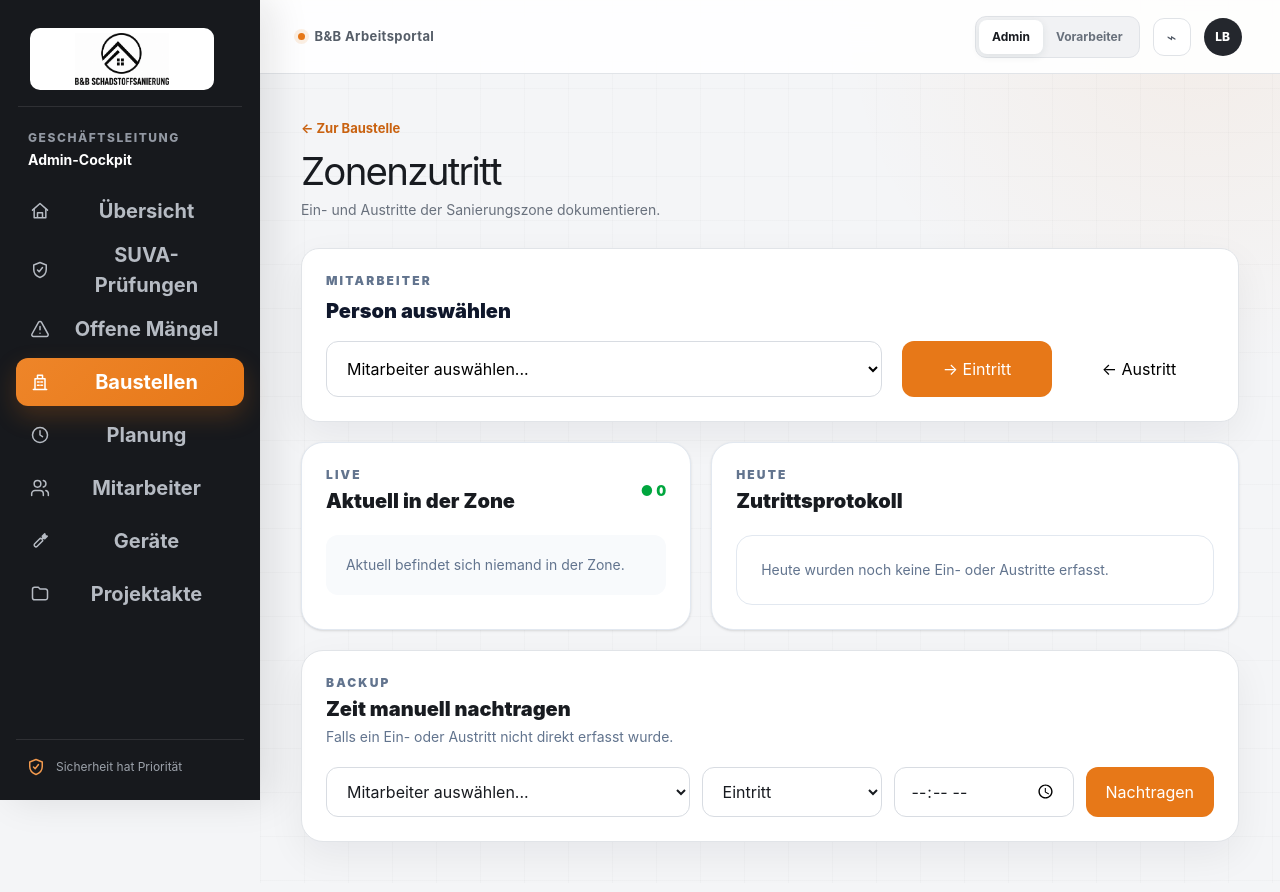
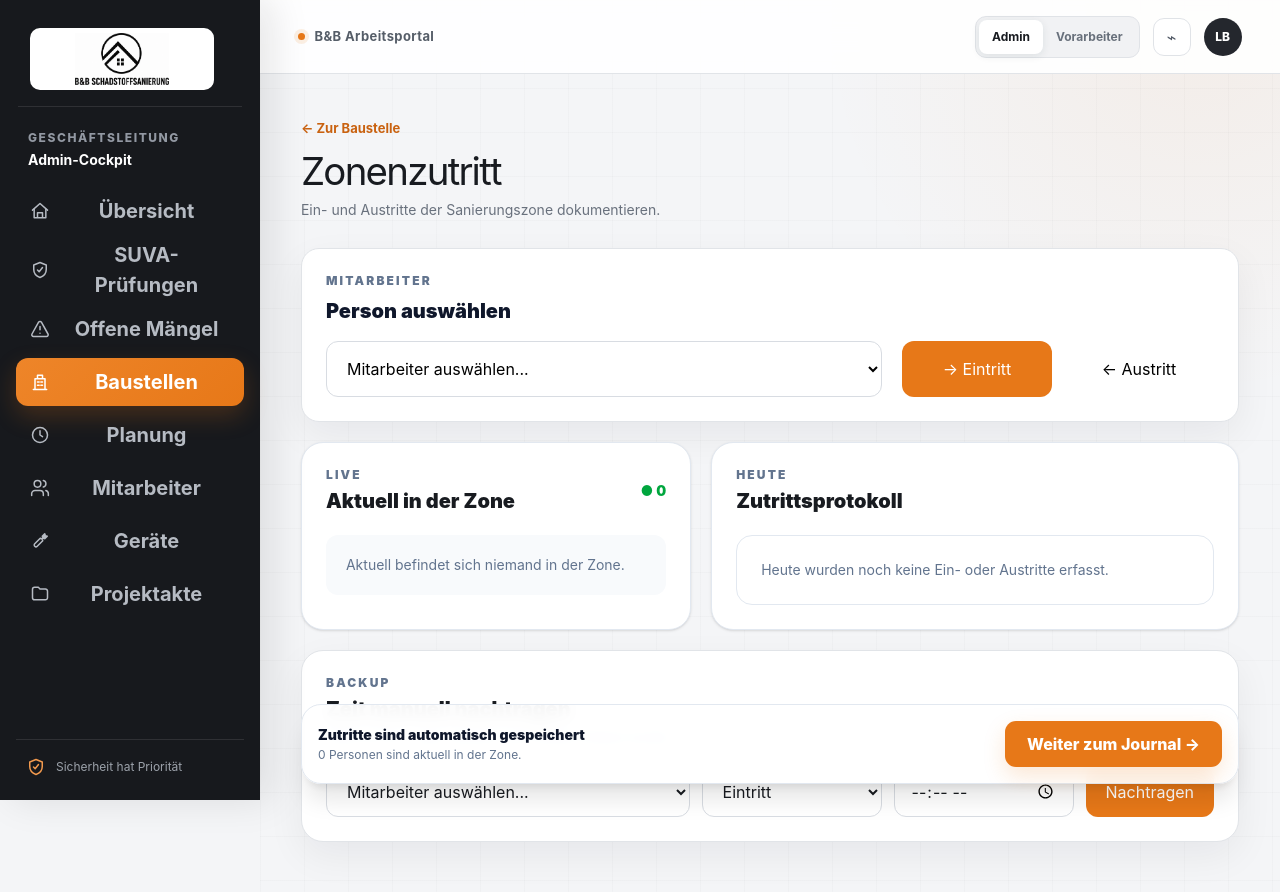
Before and after one commit to lorisbuercher-png/Schadstoffsanierung-app, a Next.js app: page /baustellen/1/zonenzutritt in a window 1280 px wide. Shown: the top 892 px of the page. Built offline with nearby package versions, Linux system fonts and the light colour scheme.

Commit message:
Zonenzutritt mit Journal verbinden

```diff
--- a/app/baustellen/[id]/zonenzutritt/page.tsx
+++ b/app/baustellen/[id]/zonenzutritt/page.tsx
@@ -35,8 +35,8 @@ const demoMitarbeiter: Mitarbeiter[] = [
 ];
 
 export default function ZonenzutrittPage() {
-  const params = useParams();
-  const id = params.id as string;
+  const params = useParams<{ id: string }>();
+  const id = params.id;
 
   const [mitarbeiter, setMitarbeiter] =
     useState<Mitarbeiter[]>(demoMitarbeiter);
@@ -47,7 +47,7 @@ export default function ZonenzutrittPage() {
   const [nachtragTyp, setNachtragTyp] =
     useState<"eintritt" | "austritt">("eintritt");
 
-  const heute = new Date().toISOString().slice(0, 10);
+  const heute = heuteKey();
 
   const storageKey = `zonenzutritt-${id}-${heute}`;
 
@@ -420,7 +420,27 @@ export default function ZonenzutrittPage() {
           </div>
         </section>
 
+        <div className="sticky bottom-4 z-20 rounded-[20px] border border-slate-200 bg-white/95 p-4 shadow-xl backdrop-blur">
+          <div className="flex flex-col gap-3 sm:flex-row sm:items-center sm:justify-between">
+            <div>
+              <div className="text-sm font-black text-slate-900">Zutritte sind automatisch gespeichert</div>
+              <div className="mt-0.5 text-xs text-slate-500">
+                {aktuelleZone.length} {aktuelleZone.length === 1 ? "Person ist" : "Personen sind"} aktuell in der Zone.
+              </div>
+            </div>
+            <a href={`/baustellen/${id}/journal`} className="bb-primary-button bb-button-link justify-center">
+              Weiter zum Journal →
+            </a>
+          </div>
+        </div>
+
       </div>
     </AppShell>
   );
 }
+
+function heuteKey() {
+  const heute = new Date();
+  const offset = heute.getTimezoneOffset();
+  return new Date(heute.getTime() - offset * 60_000).toISOString().slice(0, 10);
+}
```
